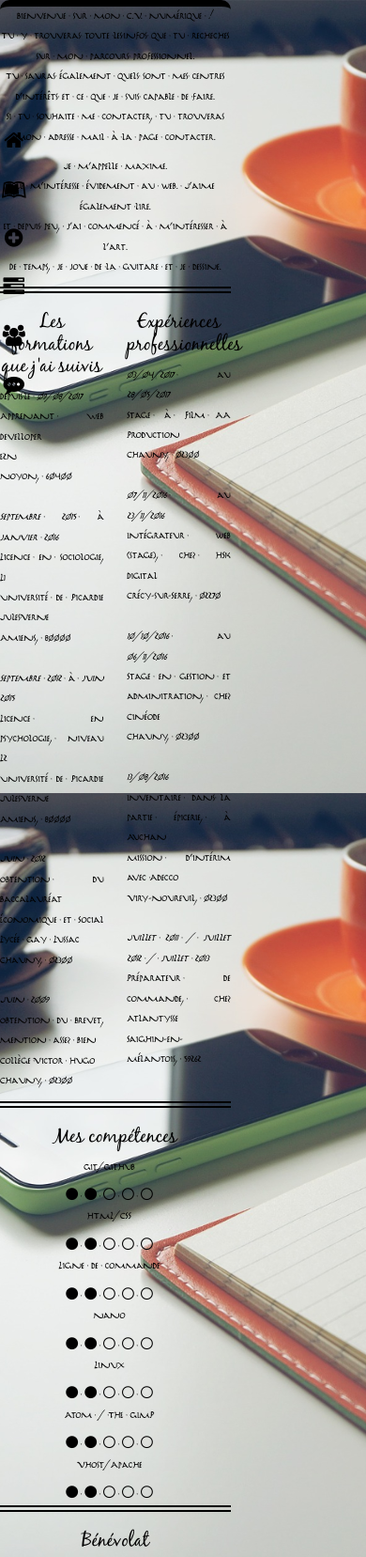
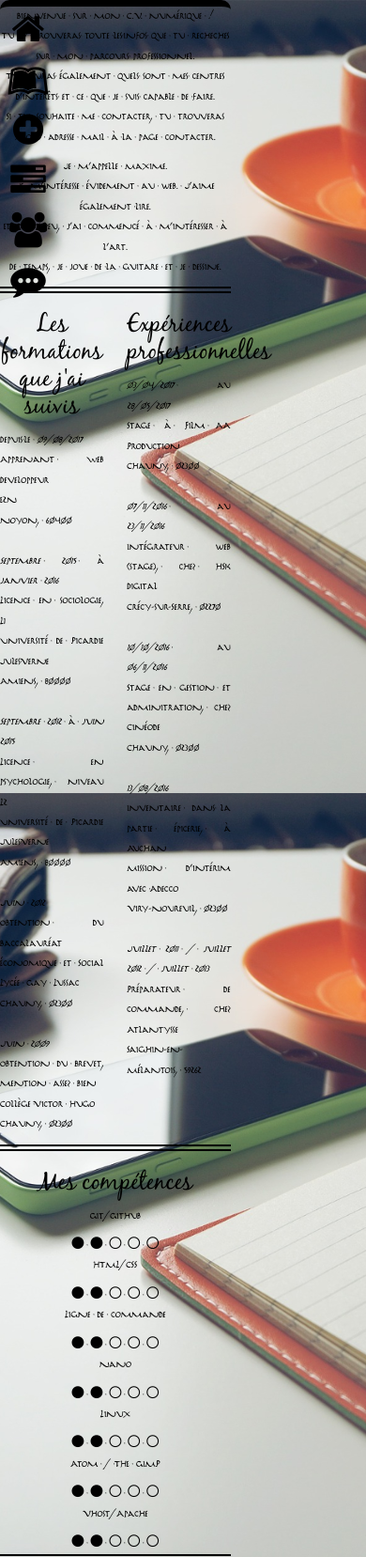
Before and after one commit to MaximeDEFRETIN/CvWeb, a plain HTML site: page index.html in a window 390 px wide. Shown: the top 1657 px of the page at 94% size. Drawn offline with nearby package versions, Linux system fonts and the light colour scheme; files whose address does not match are found by name.

Commit message:
Mis à jour des fichiers

```diff
--- a/assets/css/style.css
+++ b/assets/css/style.css
@@ -39,23 +39,25 @@ body {
   justify-content:space-between;
   align-items:center;
   width:5%;
-  float:left;
-  position:fixed; top:20%;
+  position:fixed;
+  margin-left: 15px;
+  margin-top:10px;
 }
 
 .left {
   float:left;
-  width:50%;
+  width:45%;
   text-align:justify;
 }
 .right {
   float:right;
-  width:50%;
+  width:45%;
   text-align:justify;
 }
 
 h1 {
   text-align:center;
+  font-size:175%;
   font-family:"black_jackregular", Time New Roman;
 }
 
@@ -77,100 +79,13 @@ h1 {
   width:70%;
 }
 
-.centerblock{
-  padding-left:23%;
-}
-
 .fa {
   color:black;
 }
 .icon {
   font-size:250%;
-  margin:20px;
+  padding:15% 0 0 15%;
 }
-
-@media all and (min-width: 320px)and (max-width:479px){
-  .icon {
-    margin:10px 0 10px 10px;
-    font-size:150%;
-  }
-  #flexnav{
-    top:15%;
-  }
-
-  h1 {
-    font-size:140%;
-  }
-
-  .right {
-    width:45%;
-  }
-  .left {
-    width:45%;
-  }
-  .row{
-    width:150px;
-  }
+.container{
+  width:auto;
 }
-
-@media all and (min-width: 480px) and (max-width:767px){
-  .icon {
-    margin:10px 10px 0 10px;
-    font-size:150%;
-  }
-  #flexnav{
-    top:10%;
-  }
-  .centerblock{
-    padding-right:0;
-  }
-  .right {
-    width:45%;
-  }
-  .left {
-    width:45%;
-  }
-}
-
-@media all and (min-width: 768px) and (max-width:1023px){
-  .right {
-    width:45%;
-  }
-  .left {
-    width:45%;
-  }
-  .icon {
-    margin:20px 0 20px 20px;
-    font-size:150%;
-  }
-  .container{
-    padding-left: 0;
-    padding-right:58%;
-  }
-  #flexnav{
-    top:25%;
-  }
-  .row{
-    margin-left:38%;
-  }
-}
-
-@media all and (min-width: 1024px) and (max-width:1179px){
-  .right {
-    width:45%;
-  }
-  .left {
-    width:45%;
-  }
-  #flexnav{
-    top:25%;
-  }
-  .container{
-    padding-left: 0;
-    padding-right:58%;
-  }
-  .icon {
-    margin:20px 20px 0 20px;
-    font-size:150%;
-  }
-}
--- a/index.html
+++ b/index.html
@@ -2,15 +2,16 @@
 <html>
 <head>
   <meta charset="utf-8">
+  <meta name="viewport" content="width=device-width, initial-scale=1.0, shrink-to-fit=no" />
   <!--J'i intégré le CDN de Boostrap de Font Awesome pour pouvoir me servir de leur grilles et icônes respectifs-->
-  <link href="https://maxcdn.bootstrapcdn.com/bootstrap/3.3.7/css/bootstrap.min.css" rel="stylesheet">
-  <link rel="stylesheet" href="https://maxcdn.bootstrapcdn.com/font-awesome/4.7.0/css/font-awesome.min.css">
+  <link href="https://maxcdn.bootstrapcdn.com/bootstrap/3.3.7/css/bootstrap.min.css" rel="stylesheet" />
+  <link rel="stylesheet" href="https://maxcdn.bootstrapcdn.com/font-awesome/4.7.0/css/font-awesome.min.css" />
   <link rel="stylesheet" href="assets/css/style.css" />
   <title>C.V. numérique</title>
 </head>
 <body>
   <!--Flexbox est utilisé pur pouvoir mettre la barre de navigation sur le coté-->
-  <nav id="flexnav">
+  <nav id="flexnav" class="col-xs-3">
     <div class="icon">
       <!--J'ai utilisé les ancres pour que le menu renvoie vers les parties du C.V.-->
       <a href="#home"><i class="fa fa-home" aria-hidden="true"></i></a>
@@ -54,7 +55,7 @@
       <h1>Les formations que j'ai suivis</h1>
       <p>
         Depuis le <span class="titre">09/08/2017</span><br />
-        Apprenant Web Develloper<br />
+        Apprenant Web Developpeur<br />
         E2N<br />
         Noyon, 60400<br /><br />
         <span class="titre">Septembre 2015</span> à <span class="titre">janvier 2016</span><br />
@@ -98,15 +99,15 @@
       <div id="competence" class="size">
         <h1>Mes compétences</h1>
         <!--Toute la partie Compétence est contenu dans la div class="container"-->
-        <div class="container centerblock">
+        <div class="container">
           <!--Chaque compétence est contenu dans une ligne-->
           <div class="row">
             <!--Chaque nom de compétence est contenu dans une colonne-->
-            <div class=" col-lg-4">
+            <div class=" col-lg-6">
               <p>Git/Github</p>
             </div>
             <!--La barre de progression est contenu dans une colonne-->
-            <div class=" col-lg-4">
+            <div class=" col-lg-6">
               <!--Chaque ligne représente une un cercle de lla barre de progresion-->
               <span><i class="fa fa-circle" aria-hidden="true"></i></span>
               <span><i class="fa fa-circle" aria-hidden="true"></i></span>
@@ -116,9 +117,9 @@
             </div>
           </div>
           <div class="row">
-            <div class="col-lg-4"><p>HTML/CSS</p>
+            <div class="col-lg-6"><p>HTML/CSS</p>
             </div>
-            <div class="col-lg-4">
+            <div class="col-lg-6">
               <span><i class="fa fa-circle" aria-hidden="true"></i></span>
               <span><i class="fa fa-circle" aria-hidden="true"></i></span>
               <span><i class="fa fa-circle-thin" aria-hidden="true"></i></span>
@@ -127,9 +128,9 @@
             </div>
           </div>
           <div class="row">
-            <div class=" col-lg-4"><p>Ligne de commande</p>
+            <div class=" col-lg-6"><p>Ligne de commande</p>
             </div>
-            <div class=" col-lg-4">
+            <div class=" col-lg-6">
               <span><i class="fa fa-circle" aria-hidden="true"></i></span>
               <span><i class="fa fa-circle" aria-hidden="true"></i></span>
               <span><i class="fa fa-circle-thin" aria-hidden="true"></i></span>
@@ -138,9 +139,9 @@
             </div>
           </div>
           <div class="row">
-            <div class="col-lg-4"><p>Nano</p>
+            <div class="col-lg-6"><p>Nano</p>
             </div>
-            <div class=" col-lg-4">
+            <div class=" col-lg-6">
               <span><i class="fa fa-circle" aria-hidden="true"></i></span>
               <span><i class="fa fa-circle" aria-hidden="true"></i></span>
               <span><i class="fa fa-circle-thin" aria-hidden="true"></i></span>
@@ -149,9 +150,9 @@
             </div>
           </div>
           <div class="row">
-            <div class="col-lg-4"><p>Linux</p>
+            <div class="col-lg-6"><p>Linux</p>
             </div>
-            <div class=" col-lg-4">
+            <div class=" col-lg-6">
               <span><i class="fa fa-circle" aria-hidden="true"></i></span>
               <span><i class="fa fa-circle" aria-hidden="true"></i></span>
               <span><i class="fa fa-circle-thin" aria-hidden="true"></i></span>
@@ -160,9 +161,9 @@
             </div>
           </div>
           <div class="row">
-            <div class="col-lg-4"><p>Atom / THE GIMP</p>
+            <div class="col-lg-6"><p>Atom / THE GIMP</p>
             </div>
-            <div class=" col-lg-4">
+            <div class=" col-lg-6">
               <span><i class="fa fa-circle" aria-hidden="true"></i></span>
               <span><i class="fa fa-circle" aria-hidden="true"></i></span>
               <span><i class="fa fa-circle-thin" aria-hidden="true"></i></span>
@@ -171,9 +172,9 @@
             </div>
           </div>
           <div class="row">
-            <div class="col-lg-4"><p>Vhost/Apache</p>
+            <div class="col-lg-6"><p>Vhost/Apache</p>
             </div>
-            <div class=" col-lg-4">
+            <div class=" col-lg-6">
               <span><i class="fa fa-circle" aria-hidden="true"></i></span>
               <span><i class="fa fa-circle" aria-hidden="true"></i></span>
               <span><i class="fa fa-circle-thin" aria-hidden="true"></i></span>
```
